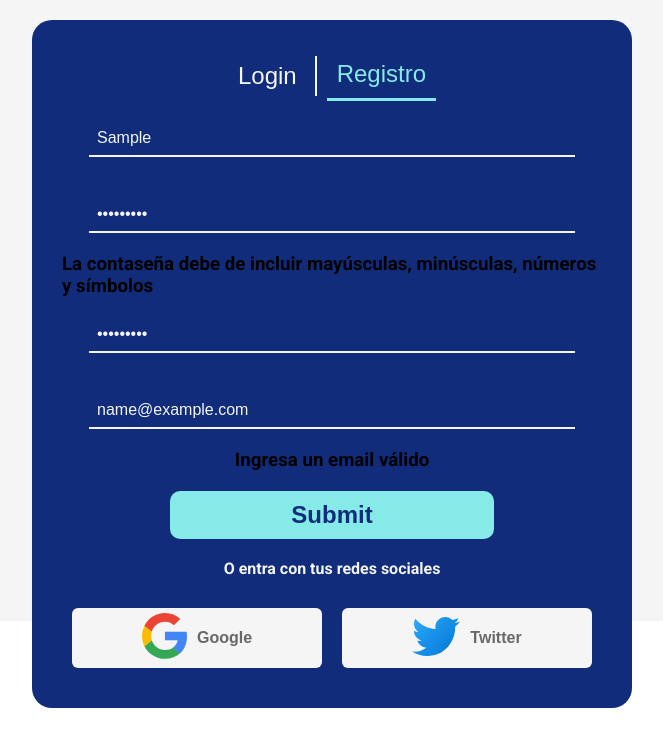
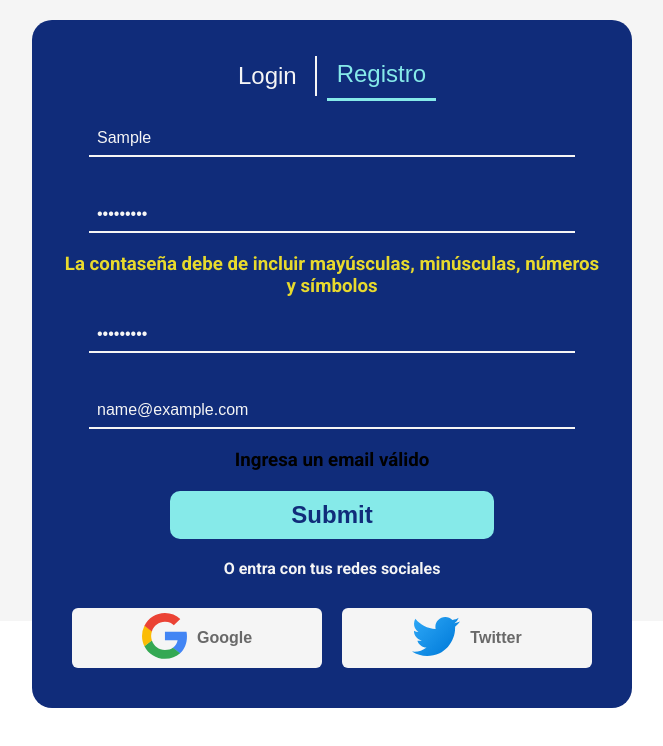
Before and after one commit to Finders-Master/finders-FE, a React app: page /registro in a window 1280 px wide. Both pictures are taken after typing "Sample", "Sample123", "Sample123", "name@example.com" into the empty fields and a click on the button "Twitter". Shown: the part 179-925 px from the top of the page, without its empty margins (308-971 px from the left). Built offline with nearby package versions, Linux system fonts and the light colour scheme.

Commit message:
Register form alerts syled

```diff
--- a/src/components/LoginForm/RegisterForm.jsx
+++ b/src/components/LoginForm/RegisterForm.jsx
@@ -109,7 +109,7 @@ function RegisterForm() {
         {/* Password message */}
         {inputsValues.password.length > 0
           ? inputsErrors.password === true && (
-              <h3>
+              <h3 className="form-alert">
                 La contaseña debe de incluir mayúsculas, minúsculas, números y
                 símbolos
               </h3>
--- a/src/styles/imports/_loginForm.scss
+++ b/src/styles/imports/_loginForm.scss
@@ -104,3 +104,8 @@
     }
   }
 }
+
+.form-alert {
+  color: $form-alert;
+  text-align: center;
+}
--- a/src/styles/imports/_variables.scss
+++ b/src/styles/imports/_variables.scss
@@ -4,6 +4,7 @@ $secondary-color: #86eae9;
 $white: #f5f5f5;
 $alert-color: #b12626;
 $acent-color: #ee2a7b;
+$form-alert: #e8da2d;
 
 //breackpoints
 $mobile: 414px;
```
